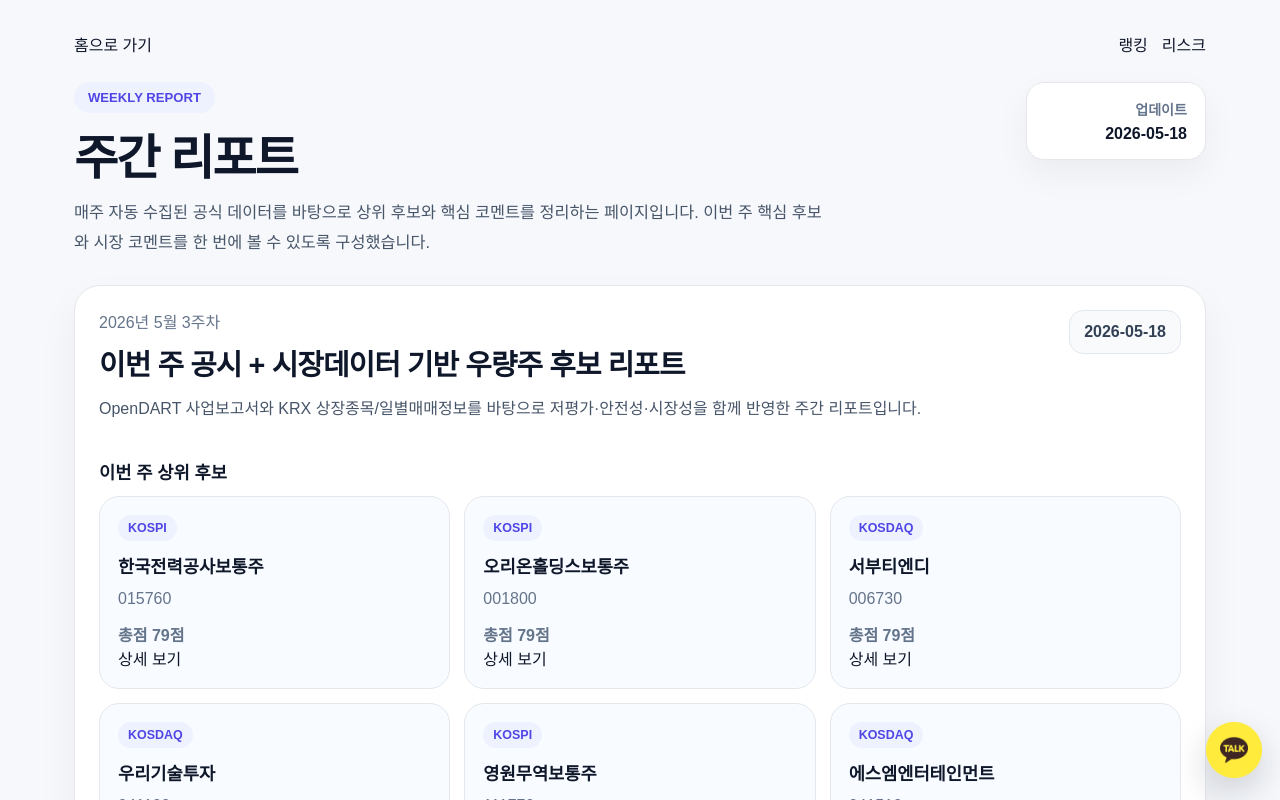
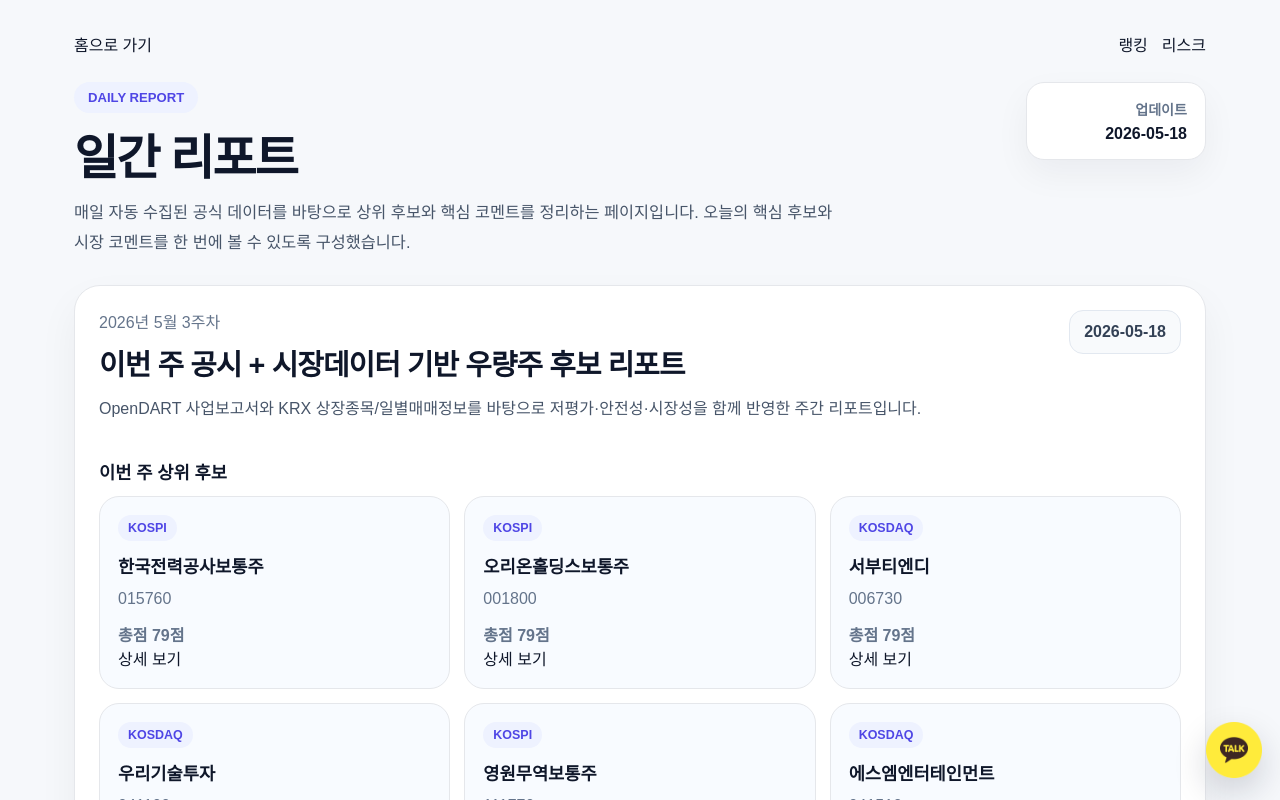
Before and after one commit to DcoyA/screener, a Next.js app: page /reports in a window 1280 px wide. Shown: the top 800 px of the page. Built offline with nearby package versions, Linux system fonts and the light colour scheme.

Commit message:
Update page.js

```diff
--- a/app/reports/page.js
+++ b/app/reports/page.js
@@ -23,11 +23,11 @@ export default function ReportsPage() {
 
         <section className="pageHero">
           <div>
-            <p className="badge">WEEKLY REPORT</p>
-            <h1>주간 리포트</h1>
+            <p className="badge">DAILY REPORT</p>
+            <h1>일간 리포트</h1>
             <p className="desc">
-              매주 자동 수집된 공식 데이터를 바탕으로 상위 후보와 핵심 코멘트를
-              정리하는 페이지입니다. 이번 주 핵심 후보와 시장 코멘트를 한 번에
+              매일 자동 수집된 공식 데이터를 바탕으로 상위 후보와 핵심 코멘트를
+              정리하는 페이지입니다. 오늘의 핵심 후보와 시장 코멘트를 한 번에
               볼 수 있도록 구성했습니다.
             </p>
           </div>
```
